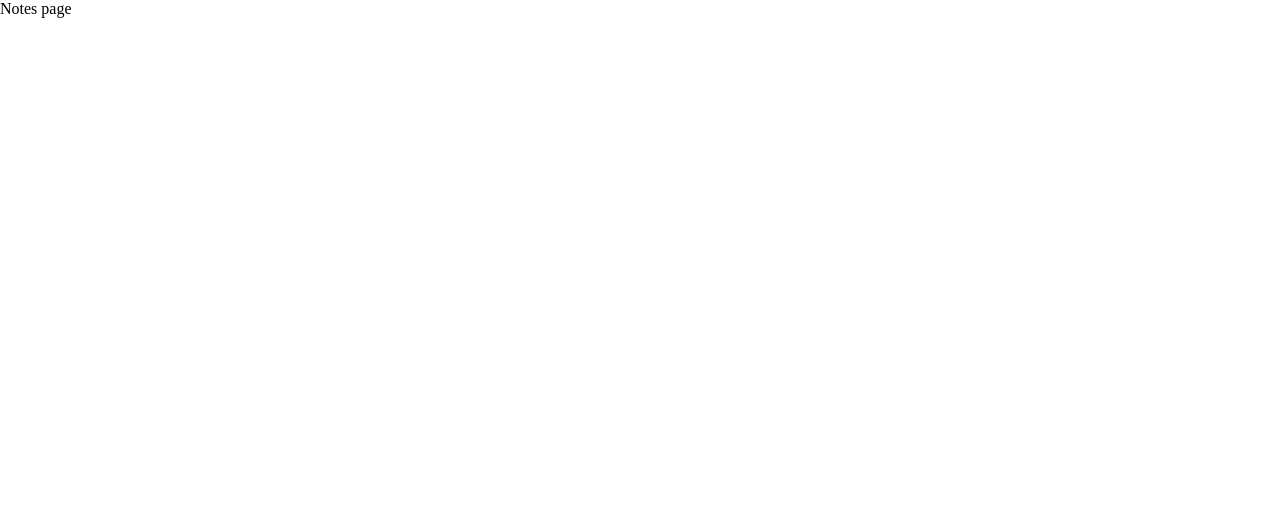
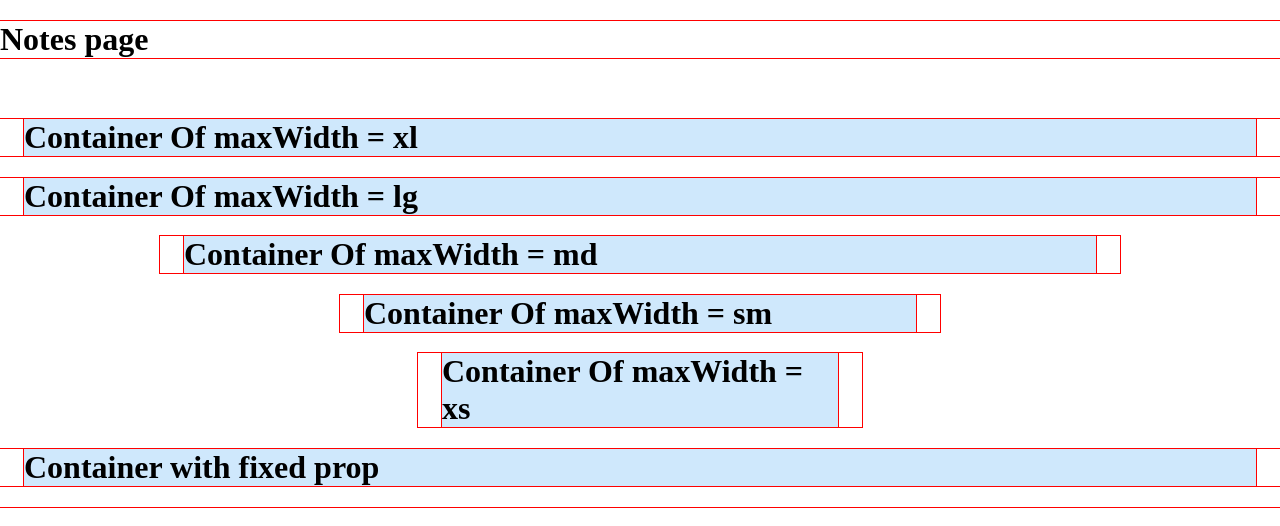
Before and after one commit to wkey1980/app, a React (Create React App) app: page / in a window 1280 px wide. Shown: the top 526 px of the page. Built offline with nearby package versions, Linux system fonts and the light colour scheme.

Commit message:
Learning Material-ui Icons, buttons, container, typography

```diff
--- a/package.json
+++ b/package.json
@@ -3,6 +3,8 @@
   "version": "0.1.0",
   "private": true,
   "dependencies": {
+    "@material-ui/core": "^4.12.2",
+    "@material-ui/icons": "^4.11.2",
     "@testing-library/jest-dom": "^5.11.9",
     "@testing-library/react": "^11.2.5",
     "@testing-library/user-event": "^12.7.1",
--- a/src/index.css
+++ b/src/index.css
@@ -1,3 +1,8 @@
+* {
+  outline: 1px solid red;
+}
+
+
 body {
   margin: 0;
   -webkit-font-smoothing: antialiased;
--- a/src/pages/Create.js
+++ b/src/pages/Create.js
@@ -1,9 +1,32 @@
 import React from 'react'
+import { Typography, Button, Container } from '@material-ui/core'
+
+// Import Icons
+import KeyboardArrowRightIcon from '@material-ui/icons/KeyboardArrowRight';
+
 
 export default function Create() {
   return (
-    <div>
-      Create page
-    </div>
+    <Container>
+      <Typography
+        variant="h6"
+        color="textSecondary"
+        component="h2"
+        gutterBottom
+      >
+        Create a New Note
+      </Typography>
+
+      <Button
+        onClick={() => console.log('You Have Been Clicked')}
+        type="submit"
+        color="secondary"
+        variant="contained"
+        endIcon={<KeyboardArrowRightIcon />}
+      >
+        Submit
+      </Button>
+
+    </Container>
   )
 }
--- a/src/pages/Notes.js
+++ b/src/pages/Notes.js
@@ -1,9 +1,41 @@
 import React from 'react'
+import Container from '@material-ui/core/Container';
 
 export default function Notes() {
   return (
     <div>
-      Notes page
+      <h1>Notes page</h1>
+      <br />
+      <Container maxWidth="xl">
+        <h1  style={{ backgroundColor: '#cfe8fc'}}>
+          Container Of maxWidth = xl
+         </h1>
+      </Container>
+      <Container maxWidth="lg">
+        <h1  style={{ backgroundColor: '#cfe8fc'}}>
+          Container Of maxWidth = lg
+         </h1>
+      </Container>
+      <Container maxWidth="md">
+        <h1  style={{ backgroundColor: '#cfe8fc'}}>
+          Container Of maxWidth = md
+         </h1>
+      </Container>
+      <Container maxWidth="sm">
+        <h1  style={{ backgroundColor: '#cfe8fc'}}>
+          Container Of maxWidth = sm
+        </h1>
+      </Container>
+      <Container maxWidth="xs">
+        <h1  style={{ backgroundColor: '#cfe8fc'}}>
+          Container Of maxWidth = xs
+        </h1>
+      </Container>
+      <Container fixed>
+        <h1  style={{ backgroundColor: '#cfe8fc'}}>
+          Container with fixed prop
+         </h1>
+      </Container>
     </div>
   )
 }
```
Also changed, not shown: 1 other file (tests, documents, lock files or other folders).
